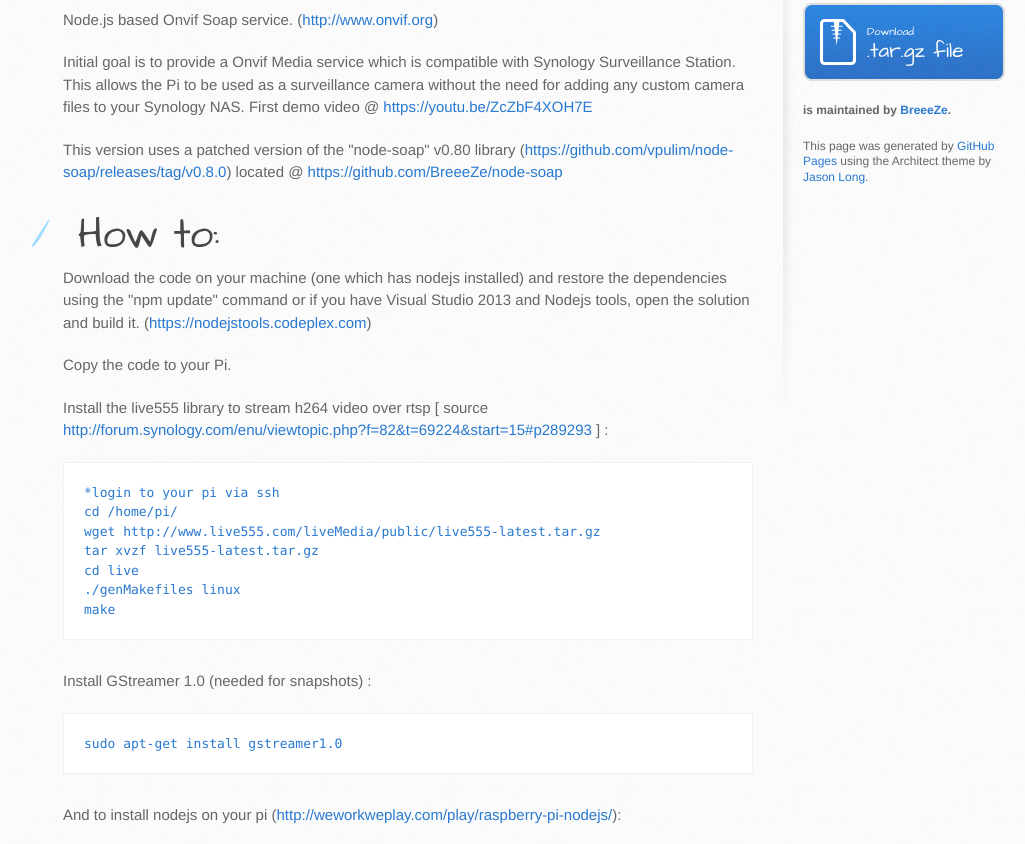
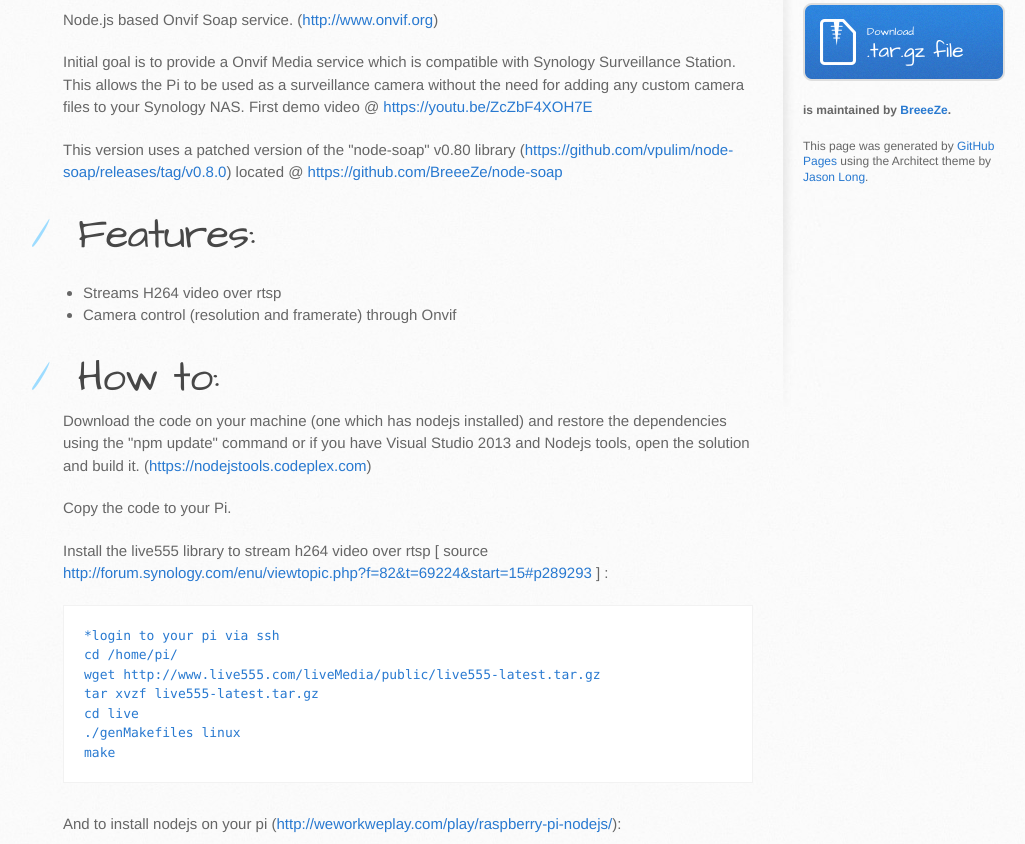
Before and after one commit to BreeeZe/rpos, a plain HTML site: page index.html in a window 1280 px wide. Shown: the part 329-1173 px from the top of the page, without its empty margins (107-1132 px from the left). Drawn offline with Linux system fonts and the light colour scheme.

```diff
--- a/index.html
+++ b/index.html
@@ -42,6 +42,14 @@
 <p>This version uses a patched version of the "node-soap" v0.80 library (<a href="https://github.com/vpulim/node-soap/releases/tag/v0.8.0">https://github.com/vpulim/node-soap/releases/tag/v0.8.0</a>) located @ <a href="https://github.com/BreeeZe/node-soap">https://github.com/BreeeZe/node-soap</a></p>
 
 <h1>
+<a id="features" class="anchor" href="#features" aria-hidden="true"><span class="octicon octicon-link"></span></a>Features:</h1>
+
+<ul>
+<li>Streams H264 video over rtsp</li>
+<li>Camera control (resolution and framerate) through Onvif</li>
+</ul>
+
+<h1>
 <a id="how-to" class="anchor" href="#how-to" aria-hidden="true"><span class="octicon octicon-link"></span></a>How to:</h1>
 
 <p>Download the code on your machine (one which has nodejs installed) and restore the dependencies using the "npm update" command or if you have Visual Studio 2013 and Nodejs tools, open the solution and build it. (<a href="https://nodejstools.codeplex.com">https://nodejstools.codeplex.com</a>)</p>
@@ -59,11 +67,6 @@
 make
 </code></pre>
 
-<p>Install GStreamer 1.0 (needed for snapshots) :</p>
-
-<pre><code>sudo apt-get install gstreamer1.0
-</code></pre>
-
 <p>And to install nodejs on your pi (<a href="http://weworkweplay.com/play/raspberry-pi-nodejs/">http://weworkweplay.com/play/raspberry-pi-nodejs/</a>):</p>
 
 <pre><code>wget http://node-arm.herokuapp.com/node_latest_armhf.deb
@@ -78,7 +81,6 @@
 <a id="todos" class="anchor" href="#todos" aria-hidden="true"><span class="octicon octicon-link"></span></a>ToDo's</h1>
 
 <ul>
-<li>Configure stream from rpos</li>
 <li>Add authentication</li>
 <li>Add MJPEG</li>
 <li>Implement more ONVIF calls</li>
```
Also changed, not shown: params.json (+1 -1 lines).
